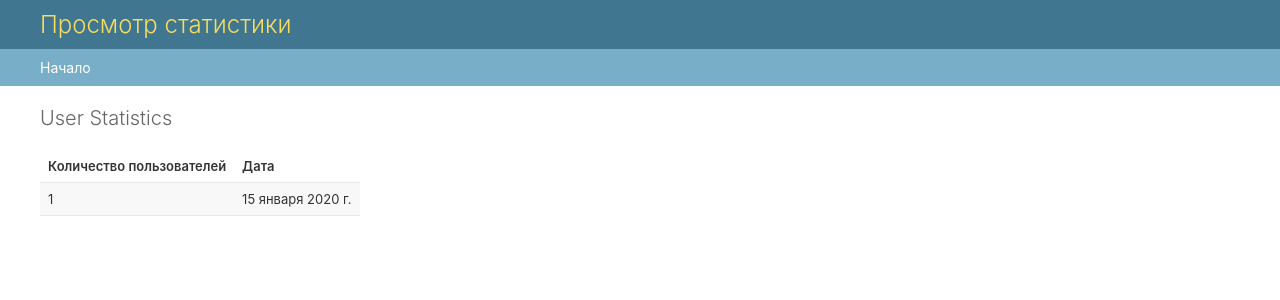
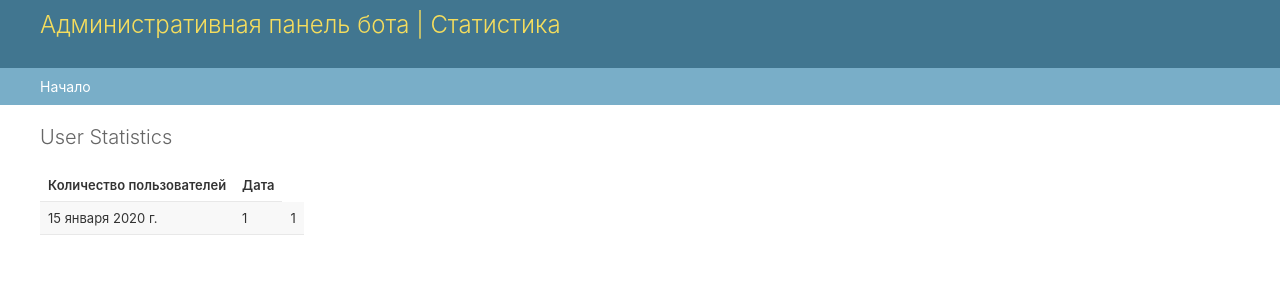
Before and after one commit to sldmxm/wildberries_bot_private, a Django app: page /statistics/ in a window 1280 px wide. Shown: the top 300 px of the page. Run offline with Django 4.2, Linux system fonts and the light colour scheme; a user stored in the database is signed in; tables that the repository leaves empty hold one stand-in row (values such as "Sample post").

Commit message:
Add links in admin, add cumulative in statistics

```diff
--- a/tgbot/botmanager/admin.py
+++ b/tgbot/botmanager/admin.py
@@ -18,3 +18,7 @@ class TelegramUserAdmin(admin.ModelAdmin):
 
     search_fields = ('id', 'username', 'phone_number',)
     list_filter = ('username',)
+
+
+admin.site.site_title = 'Административная панель бота'
+admin.site.site_header = 'Административная панель бота'
--- a/tgbot/botmanager/templates/admin/base_site.html
+++ b/tgbot/botmanager/templates/admin/base_site.html
@@ -3,10 +3,10 @@
 {% block title %}{% if subtitle %}{{ subtitle }} | {% endif %}{{ title }} | {{ site_title|default:_('Django site admin') }}{% endblock %}
 
 {% block branding %}
-<h1 id="site-name"><a href="{% url 'statistics' %}">{{ site_header|default:_('Просмотр статистики') }}</a></h1>
-{% if user.is_anonymous %}
-  {% include "admin/color_theme_toggle.html" %}
-{% endif %}
+  <h1 id="site-name"><a href="{% url 'admin:index' %}">{{ site_header|default:_('Административная панель бота') }}</a> | <a href="{% url 'statistics' %}"> Статистика</a></p></h1>
+  {% if user.is_anonymous %}
+      {% include "admin/color_theme_toggle.html" %}
+  {% endif %}
 {% endblock %}
 
 {% block nav-global %}{% endblock %}
--- a/tgbot/botmanager/templates/statistics.html
+++ b/tgbot/botmanager/templates/statistics.html
@@ -14,8 +14,9 @@ User Statistics
         </tr>
         {% for row in users_count %}
         <tr>
+            <td>{{ row.created_date }}</td>
             <td>{{ row.total }}</td>
-            <td>{{ row.created_date }}</td>
+            <td>{{ row.cumulative_total }}</td>
         </tr>
         {% endfor %}
     </table>
--- a/tgbot/botmanager/views.py
+++ b/tgbot/botmanager/views.py
@@ -12,6 +12,11 @@ def user_statistics(request):
     users_count = TelegramUser.objects.annotate(created_date=TruncDate('created_at')).values(
         'created_date').annotate(total=Count('id')).order_by('created_date')
 
+    cumulative_total = 0
+    for entry in users_count:
+        cumulative_total += entry['total']
+        entry['cumulative_total'] = cumulative_total
+
     context: dict = {
         'users_count': users_count,
     }
--- a/tgbot/tgbot/settings.py
+++ b/tgbot/tgbot/settings.py
@@ -19,6 +19,7 @@ ALLOWED_HOSTS = ['*']
 # Application definition
 
 INSTALLED_APPS = [
+    'botmanager',
     'django.contrib.admin',
     'django.contrib.auth',
     'django.contrib.contenttypes',
@@ -29,7 +30,6 @@ INSTALLED_APPS = [
     'bot',
     'users.apps.UsersConfig',
     'parser',
-    'botmanager',
 ]
 
 MIDDLEWARE = [
```
Also changed, not shown: tgbot/botmanager/templates/admin/index.html (added, +9 -0 lines).
